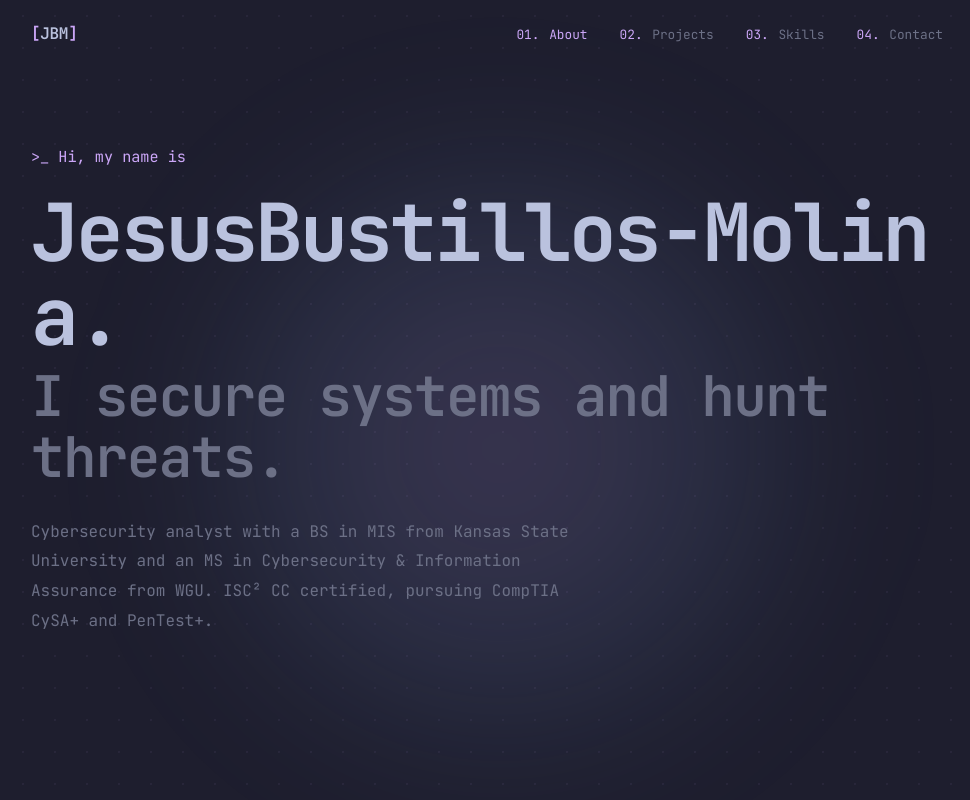
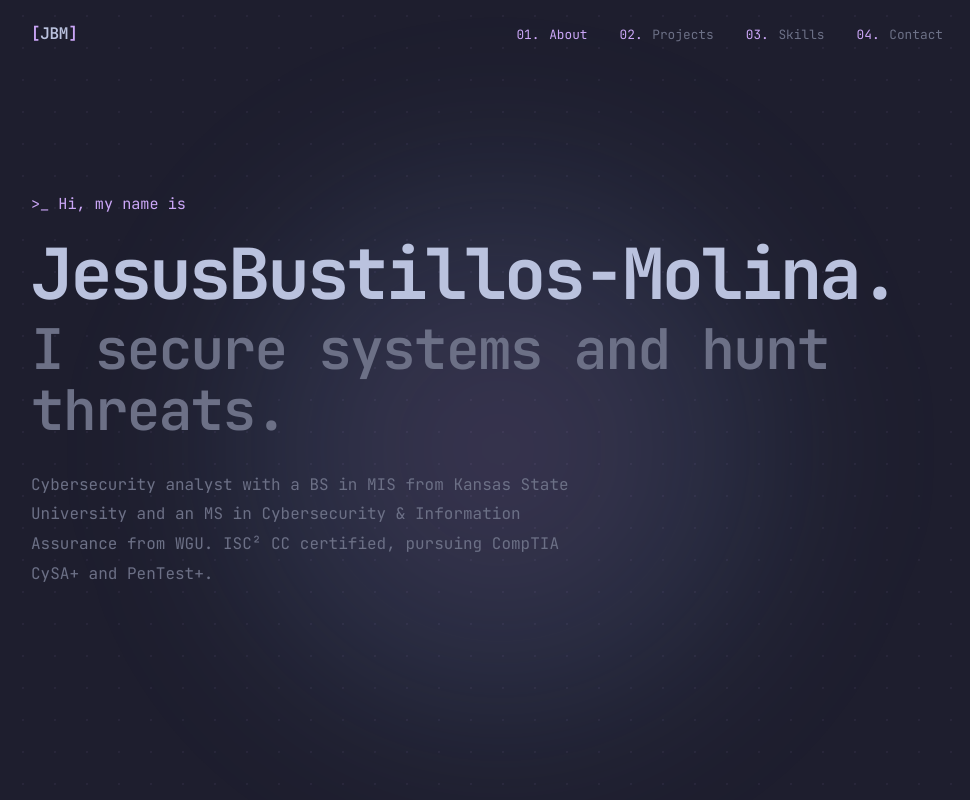
Before and after one commit to JesusMBM/jbusty.github.io, a React (Vite) app: page / in a window 1280 px wide. Shown: the top 800 px of the page, without its empty margins (153-1123 px from the left). Built offline with nearby package versions, Linux system fonts and the light colour scheme.

Commit message:
fix: keep hero name on one line

```diff
--- a/src/components/Hero.module.css
+++ b/src/components/Hero.module.css
@@ -44,12 +44,13 @@
 
 .name {
   display: block;
-  font-size: clamp(2.5rem, 8vw, 5rem);
+  font-size: clamp(1.6rem, 5.5vw, 5rem);
   font-weight: 700;
   letter-spacing: -0.04em;
   color: var(--text-bright);
   line-height: 1.05;
   margin-bottom: 8px;
+  white-space: nowrap;
 }
 
 .char {
```
